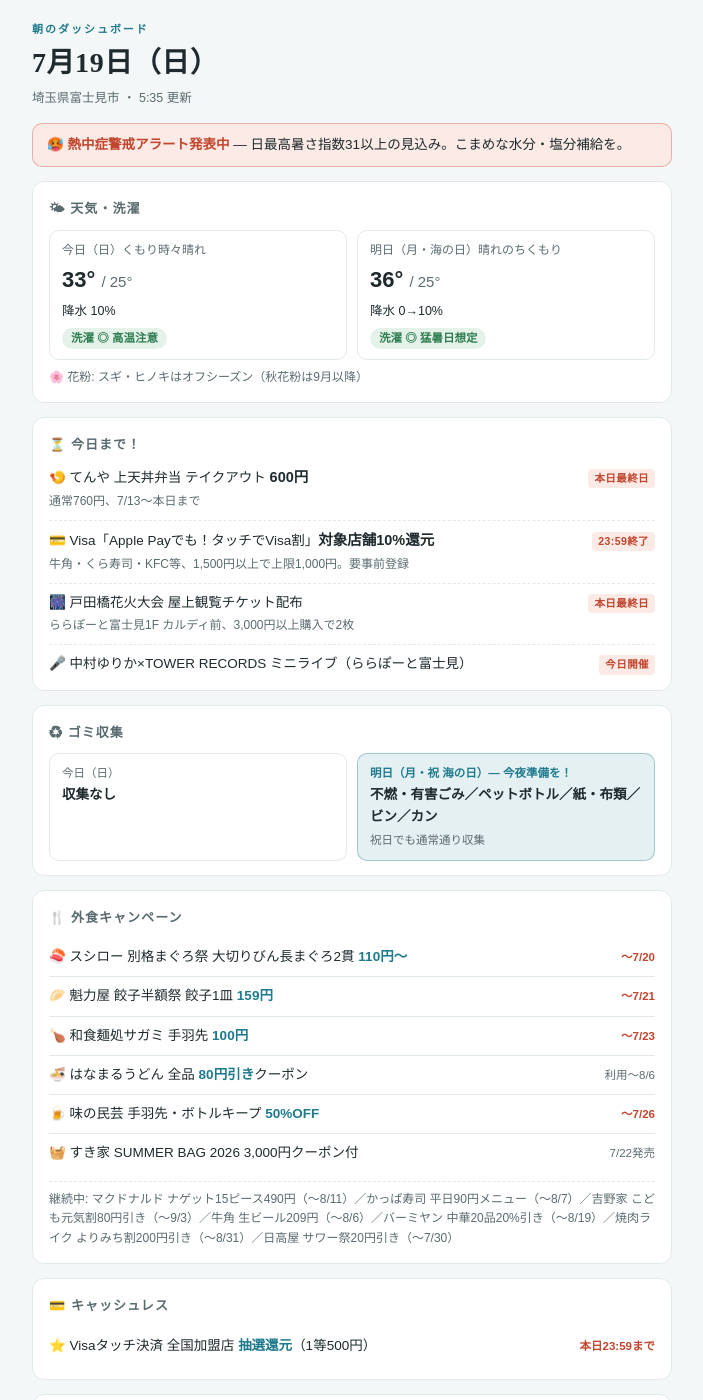
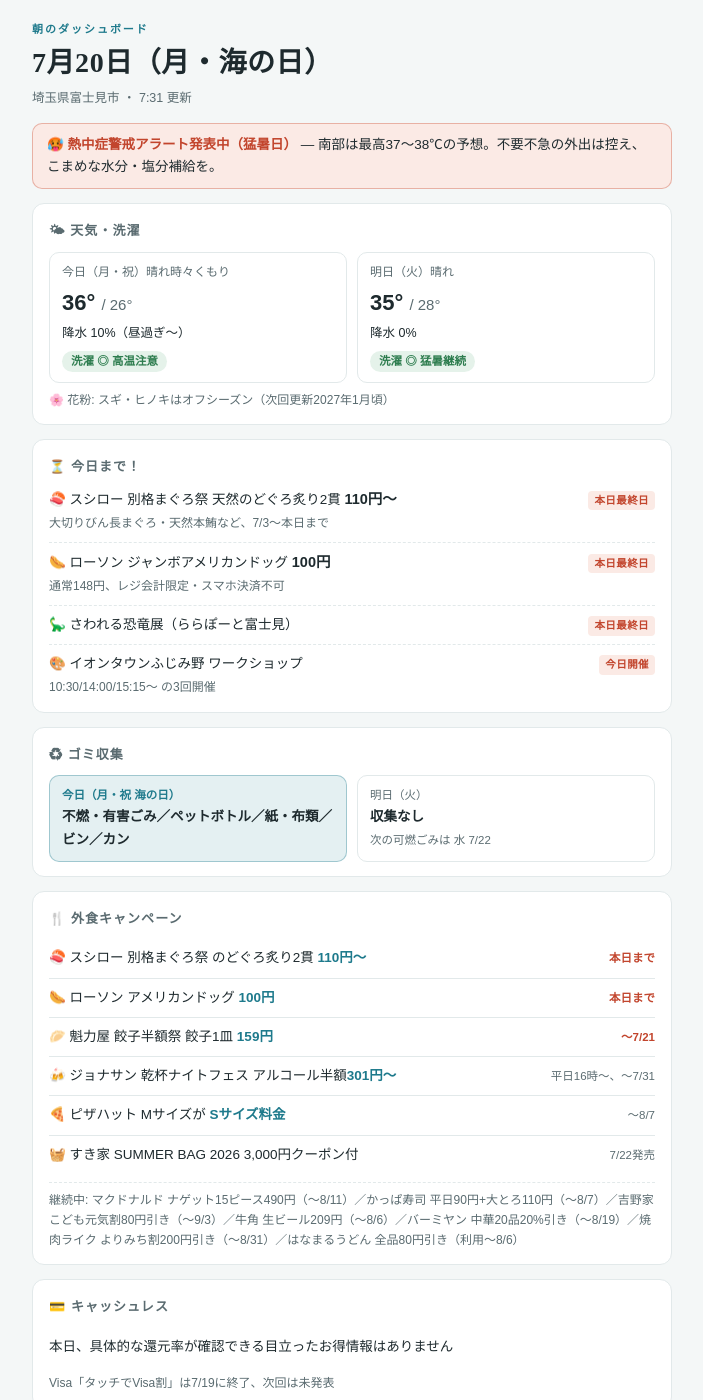
Before and after one commit to yuki7827/daily-life-dashboard, a Jekyll site: the page today.html, which Jekyll copies as it is, in a window 1280 px wide and 1400 px high. Shown: the whole window, without its empty margins (288-991 px from the left). Built offline with Jekyll 4.4.1, drawn with Linux system fonts in a browser that asks for light colours; some of the changed text lies outside the part shown.

```diff
--- a/today.html
+++ b/today.html
@@ -157,51 +157,51 @@
 <div class="wrap">
   <header>
     <div class="eyebrow">朝のダッシュボード</div>
-    <h1>7月19日（日）</h1>
-    <div class="sub">埼玉県富士見市 ・ 5:35 更新</div>
+    <h1>7月20日（月・海の日）</h1>
+    <div class="sub">埼玉県富士見市 ・ 7:31 更新</div>
   </header>
 
-  <div class="banner">🥵 <strong>熱中症警戒アラート発表中</strong> — 日最高暑さ指数31以上の見込み。こまめな水分・塩分補給を。</div>
+  <div class="banner">🥵 <strong>熱中症警戒アラート発表中（猛暑日）</strong> — 南部は最高37〜38℃の予想。不要不急の外出は控え、こまめな水分・塩分補給を。</div>
 
   <section class="card">
     <h2>🌤 天気・洗濯</h2>
     <div class="wx-grid">
       <div class="wx">
-        <span class="day">今日（日）くもり時々晴れ</span>
-        <span class="temps">33° <span class="lo">/ 25°</span></span>
-        <span class="desc">降水 10%</span>
+        <span class="day">今日（月・祝）晴れ時々くもり</span>
+        <span class="temps">36° <span class="lo">/ 26°</span></span>
+        <span class="desc">降水 10%（昼過ぎ〜）</span>
         <span class="pill ok">洗濯 ◎ 高温注意</span>
       </div>
       <div class="wx">
-        <span class="day">明日（月・海の日）晴れのちくもり</span>
-        <span class="temps">36° <span class="lo">/ 25°</span></span>
-        <span class="desc">降水 0→10%</span>
-        <span class="pill ok">洗濯 ◎ 猛暑日想定</span>
+        <span class="day">明日（火）晴れ</span>
+        <span class="temps">35° <span class="lo">/ 28°</span></span>
+        <span class="desc">降水 0%</span>
+        <span class="pill ok">洗濯 ◎ 猛暑継続</span>
       </div>
     </div>
-    <div class="wx-note">🌸 花粉: スギ・ヒノキはオフシーズン（秋花粉は9月以降）</div>
+    <div class="wx-note">🌸 花粉: スギ・ヒノキはオフシーズン（次回更新2027年1月頃）</div>
   </section>
 
   <section class="card">
     <h2>⏳ 今日まで！</h2>
     <div class="rail">
       <div class="item">
-        <span class="what">🍤 てんや 上天丼弁当 テイクアウト <b>600円</b><br>
-          <small>通常760円、7/13〜本日まで</small></span>
+        <span class="what">🍣 スシロー 別格まぐろ祭 天然のどぐろ炙り2貫 <b>110円〜</b><br>
+          <small>大切りびん長まぐろ・天然本鮪など、7/3〜本日まで</small></span>
         <span class="badge">本日最終日</span>
       </div>
       <div class="item">
-        <span class="what">💳 Visa「Apple Payでも！タッチでVisa割」<b>対象店舗10%還元</b><br>
-          <small>牛角・くら寿司・KFC等、1,500円以上で上限1,000円。要事前登録</small></span>
-        <span class="badge">23:59終了</span>
-      </div>
-      <div class="item">
-        <span class="what">🎆 戸田橋花火大会 屋上観覧チケット配布<br>
-          <small>ららぽーと富士見1F カルディ前、3,000円以上購入で2枚</small></span>
+        <span class="what">🌭 ローソン ジャンボアメリカンドッグ <b>100円</b><br>
+          <small>通常148円、レジ会計限定・スマホ決済不可</small></span>
         <span class="badge">本日最終日</span>
       </div>
       <div class="item">
-        <span class="what">🎤 中村ゆりか×TOWER RECORDS ミニライブ（ららぽーと富士見）</span>
+        <span class="what">🦕 さわれる恐竜展（ららぽーと富士見）</span>
+        <span class="badge">本日最終日</span>
+      </div>
+      <div class="item">
+        <span class="what">🎨 イオンタウンふじみ野 ワークショップ<br>
+          <small>10:30/14:00/15:15〜 の3回開催</small></span>
         <span class="badge">今日開催</span>
       </div>
     </div>
@@ -210,14 +210,14 @@
   <section class="card">
     <h2>♻ ゴミ収集</h2>
     <div class="gomi-row">
+      <div class="gomi tomorrow">
+        <div class="when">今日（月・祝 海の日）</div>
+        <div class="items">不燃・有害ごみ／ペットボトル／紙・布類／ビン／カン</div>
+      </div>
       <div class="gomi">
-        <div class="when">今日（日）</div>
+        <div class="when">明日（火）</div>
         <div class="items">収集なし</div>
-      </div>
-      <div class="gomi tomorrow">
-        <div class="when">明日（月・祝 海の日）— 今夜準備を！</div>
-        <div class="items">不燃・有害ごみ／ペットボトル／紙・布類／ビン／カン</div>
-        <div class="hint">祝日でも通常通り収集</div>
+        <div class="hint">次の可燃ごみは 水 7/22</div>
       </div>
     </div>
   </section>
@@ -225,27 +225,28 @@
   <section class="card">
     <h2>🍴 外食キャンペーン</h2>
     <ul class="deals">
-      <li><span class="deal">🍣 スシロー 別格まぐろ祭 大切りびん長まぐろ2貫 <b>110円〜</b></span><span class="until hot">〜7/20</span></li>
+      <li><span class="deal">🍣 スシロー 別格まぐろ祭 のどぐろ炙り2貫 <b>110円〜</b></span><span class="until hot">本日まで</span></li>
+      <li><span class="deal">🌭 ローソン アメリカンドッグ <b>100円</b></span><span class="until hot">本日まで</span></li>
       <li><span class="deal">🥟 魁力屋 餃子半額祭 餃子1皿 <b>159円</b></span><span class="until hot">〜7/21</span></li>
-      <li><span class="deal">🍗 和食麺処サガミ 手羽先 <b>100円</b></span><span class="until hot">〜7/23</span></li>
-      <li><span class="deal">🍜 はなまるうどん 全品 <b>80円引き</b>クーポン</span><span class="until">利用〜8/6</span></li>
-      <li><span class="deal">🍺 味の民芸 手羽先・ボトルキープ <b>50%OFF</b></span><span class="until hot">〜7/26</span></li>
+      <li><span class="deal">🍻 ジョナサン 乾杯ナイトフェス アルコール半額<b>301円〜</b></span><span class="until">平日16時〜、〜7/31</span></li>
+      <li><span class="deal">🍕 ピザハット Mサイズが <b>Sサイズ料金</b></span><span class="until">〜8/7</span></li>
       <li><span class="deal">🧺 すき家 SUMMER BAG 2026 3,000円クーポン付</span><span class="until">7/22発売</span></li>
     </ul>
-    <div class="ongoing">継続中: マクドナルド ナゲット15ピース490円（〜8/11）／かっぱ寿司 平日90円メニュー（〜8/7）／吉野家 こども元気割80円引き（〜9/3）／牛角 生ビール209円（〜8/6）／バーミヤン 中華20品20%引き（〜8/19）／焼肉ライク よりみち割200円引き（〜8/31）／日高屋 サワー祭20円引き（〜7/30）</div>
+    <div class="ongoing">継続中: マクドナルド ナゲット15ピース490円（〜8/11）／かっぱ寿司 平日90円+大とろ110円（〜8/7）／吉野家 こども元気割80円引き（〜9/3）／牛角 生ビール209円（〜8/6）／バーミヤン 中華20品20%引き（〜8/19）／焼肉ライク よりみち割200円引き（〜8/31）／はなまるうどん 全品80円引き（利用〜8/6）</div>
   </section>
 
   <section class="card">
     <h2>💳 キャッシュレス</h2>
     <ul class="deals">
-      <li><span class="deal">⭐ Visaタッチ決済 全国加盟店 <b>抽選還元</b>（1等500円）</span><span class="until hot">本日23:59まで</span></li>
+      <li><span class="deal">本日、具体的な還元率が確認できる目立ったお得情報はありません</span><span class="until"></span></li>
     </ul>
+    <div class="note">Visa「タッチでVisa割」は7/19に終了、次回は未発表</div>
   </section>
 
   <section class="card">
     <h2>🛒 オンラインショップ</h2>
     <ul class="deals">
-      <li><span class="deal">🎉 楽天市場 お買い物マラソン 本日20時〜 <b>最大10倍</b></span><span class="until">〜7/26</span></li>
+      <li><span class="deal">🎉 楽天市場 お買い物マラソン×5と0のつく日 <b>最大15倍</b></span><span class="until">〜7/26</span></li>
       <li><span class="deal">Yahoo!ショッピング 次の5のつく日は <b>7/25</b></span><span class="until">待ち</span></li>
       <li><span class="deal">Amazon 次回セールは <b>7/30〜8/3ごろ</b>見込み</span><span class="until">待ち</span></li>
     </ul>
@@ -254,14 +255,17 @@
   <section class="card">
     <h2>🎪 近隣イベント</h2>
     <ul class="deals">
-      <li><span class="deal">🦕 さわれる恐竜展（ららぽーと富士見）</span><span class="until hot">〜7/20</span></li>
+      <li><span class="deal">🎐 イオンタウンふじみ野 うちわクーポン <b>100円引き</b></span><span class="until">〜7/28</span></li>
+      <li><span class="deal">💦 ウォータースプラッシュ祭（イオンタウンふじみ野）</span><span class="until">7/25-26</span></li>
+      <li><span class="deal">🐟 あさべるアクアリウム（ららぽーと富士見）</span><span class="until">7/25-26</span></li>
+      <li><span class="deal">🎉 第26回おおい祭り（ふじみ野市 東久保中央公園）</span><span class="until">7/26</span></li>
       <li><span class="deal">🧸 TOY STORY SUMMER ADVENTURE（ららぽーと富士見）</span><span class="until">〜8/16</span></li>
       <li><span class="deal">🥜 元祖ピーナッツ餅 出店中（ららぽーと富士見1F）</span><span class="until">〜8/2</span></li>
     </ul>
   </section>
 
   <footer>
-    出典: 気象庁・Visa公式・楽天市場・各チェーン公式サイト ・
+    出典: 気象庁・環境省熱中症予防情報・楽天市場・各チェーン公式サイト ・
     <a href="archive.html">過去のアーカイブ</a>
   </footer>
 </div>
```
Also changed, not shown: _posts/2026-07-20-daily.md (added, +119 -0 lines).
